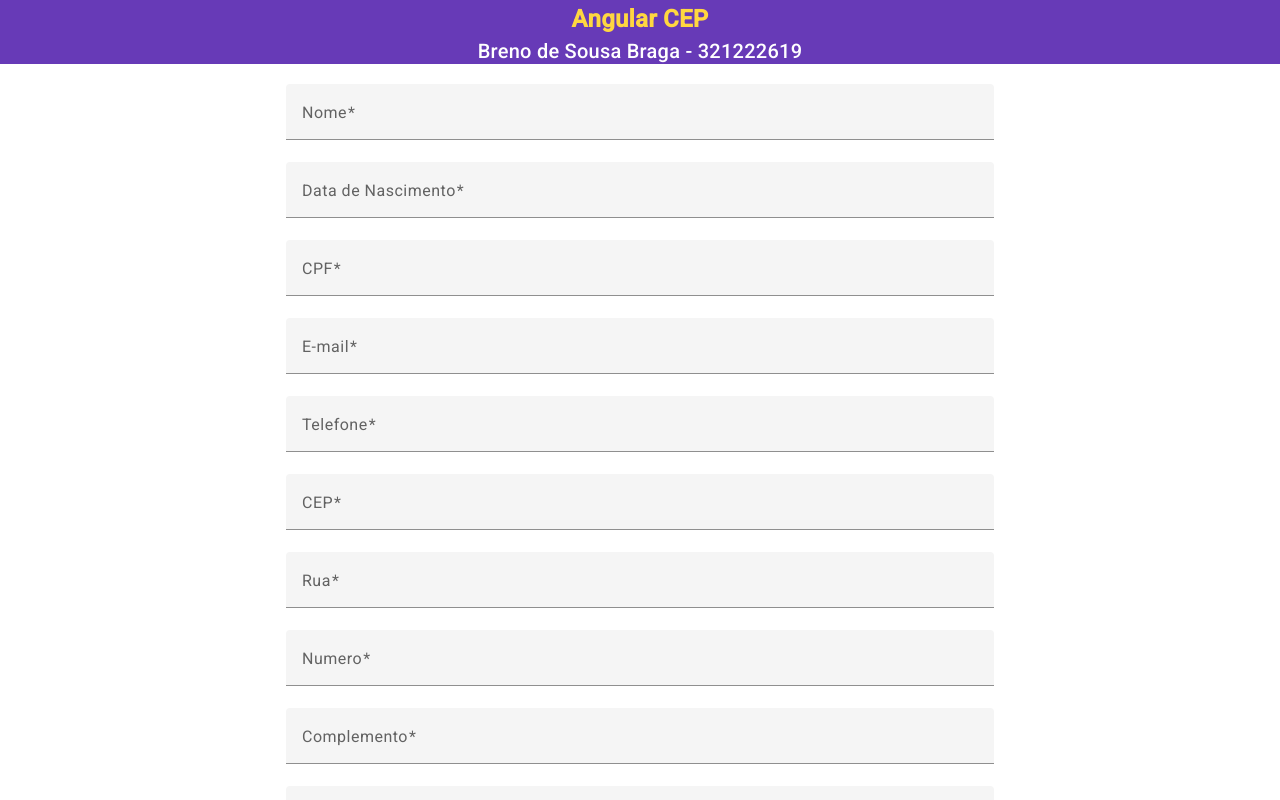
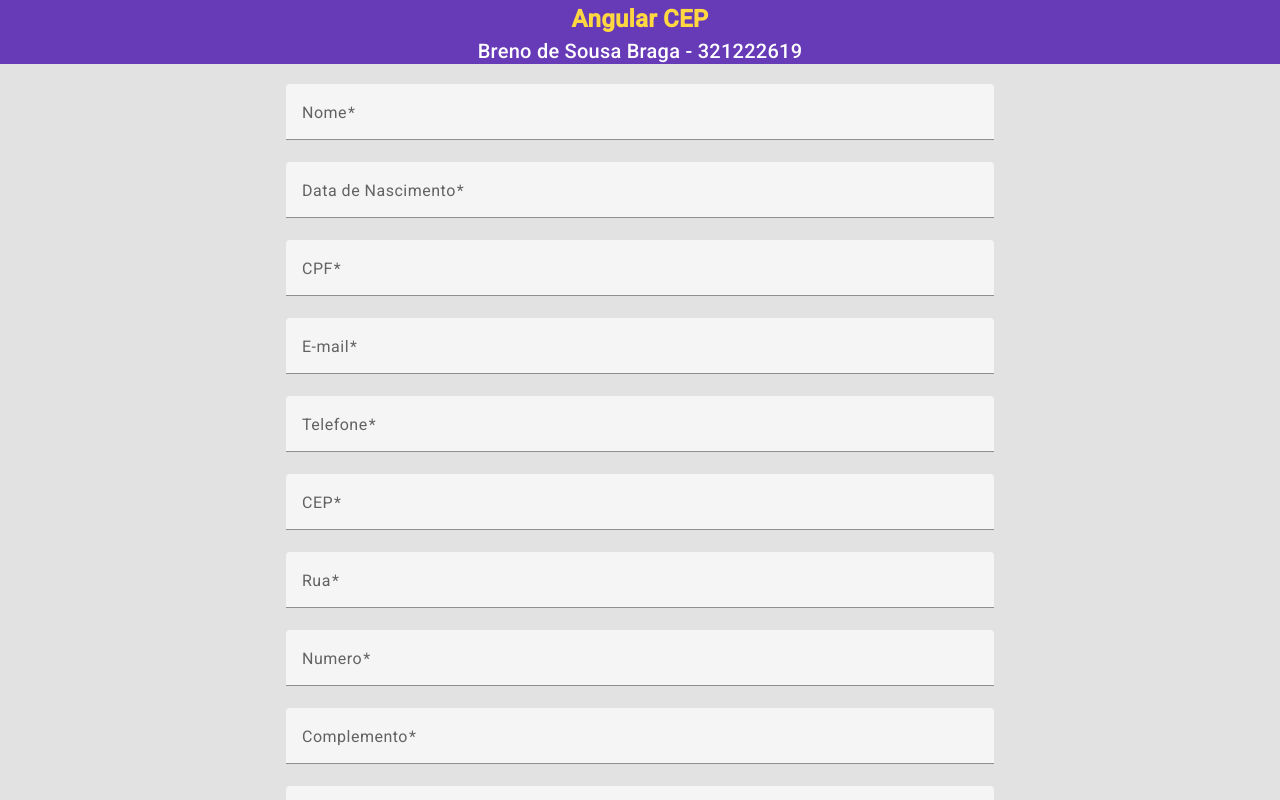
Before and after one commit to brenodsb/projeto-angular-cep, an Angular app: page / in a window 1280 px wide. Shown: the top 800 px of the page. Built offline with nearby package versions, Linux system fonts and the light colour scheme.

Commit message:
fix: altera cor do background da página

```diff
--- a/src/styles.css
+++ b/src/styles.css
@@ -7,6 +7,7 @@ body {
 body {
     margin: 0;
     font-family: Roboto, "Helvetica Neue", sans-serif;
+    background-color: #e2e2e2;
 }
 
 .container {
```
